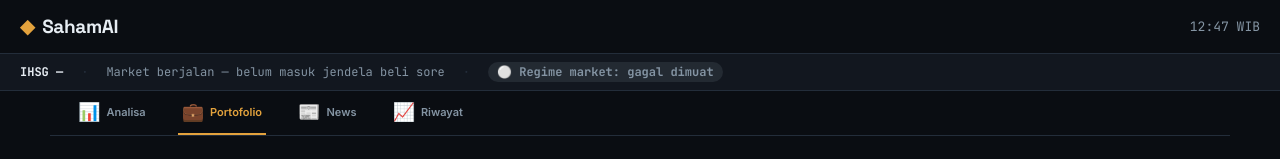
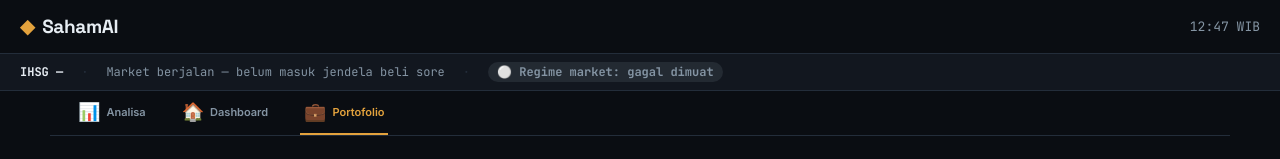
Before and after one commit to fitryandhika/saham-ai-vercel, a website: page portfolio.html in a window 1280 px wide. Shown: the top 159 px of the page. Drawn offline with Linux system fonts and the light colour scheme; no server answers.

Commit message:
Update portfolio.html

```diff
--- a/portfolio.html
+++ b/portfolio.html
@@ -31,9 +31,8 @@
 
 <nav class="nav-tabs">
   <a href="index.html" class="nav-tab"><span class="nav-icon">📊</span><span class="nav-text">Analisa</span></a>
+  <a href="dashboard.html" class="nav-tab"><span class="nav-icon">🏠</span><span class="nav-text">Dashboard</span></a>
   <a href="portfolio.html" class="nav-tab active"><span class="nav-icon">💼</span><span class="nav-text">Portofolio</span></a>
-  <a href="news.html" class="nav-tab"><span class="nav-icon">📰</span><span class="nav-text">News</span></a>
-  <a href="dashboard.html" class="nav-tab"><span class="nav-icon">📈</span><span class="nav-text">Riwayat</span></a>
 </nav>
 
 <main class="container">
```
